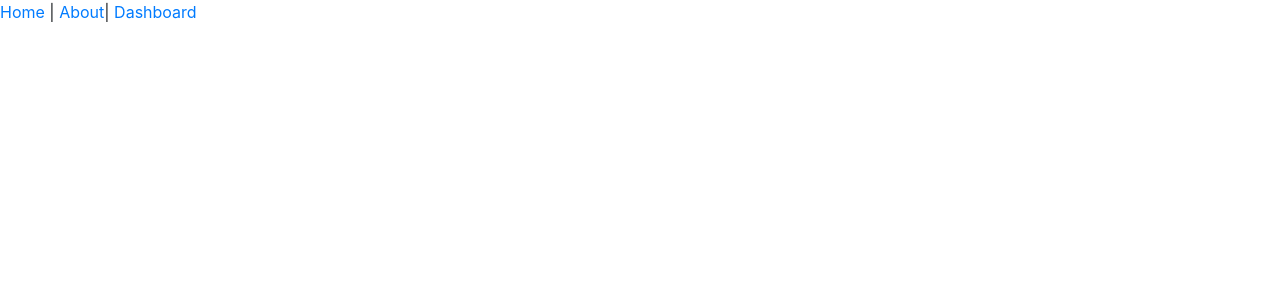
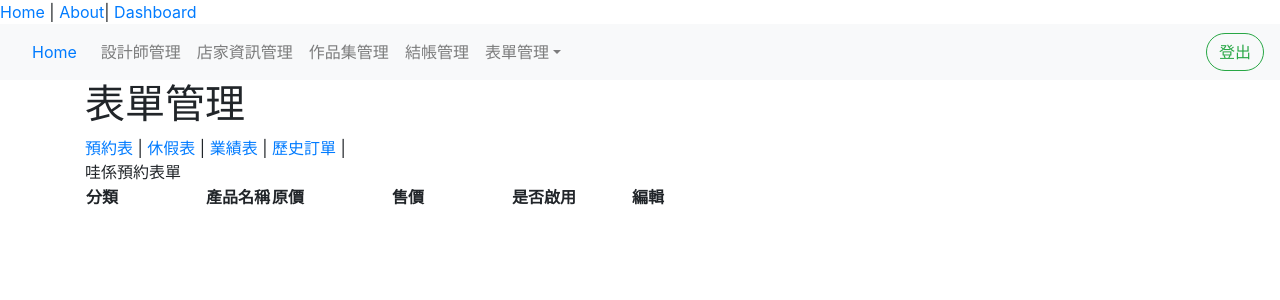
Before and after one commit to felixtt0201/hairhere, a Vue app: page /Dashboard/forms/reservationlist in a window 1280 px wide. Shown: the top 300 px of the page. Built offline with nearby package versions, Linux system fonts and the light colour scheme.

Commit message:
完成路由

```diff
--- /dev/null
+++ b/src/components/Checkout.vue
@@ -0,0 +1,11 @@
+<template>
+  <div>
+    <h1>結帳管理</h1>
+  </div>
+</template>
+
+<script>
+export default {};
+</script>
+
+<style></style>
--- /dev/null
+++ b/src/components/Forms.vue
@@ -0,0 +1,16 @@
+<template>
+  <div>
+    <h1>表單管理</h1>
+    <router-link :to="{ name: 'ReservationList' }">預約表 </router-link>|
+    <router-link to="/Dashboard/forms/vaction">休假表 </router-link>|
+    <router-link to="/Dashboard/forms/performance">業績表 </router-link>|
+    <router-link to="/Dashboard/forms/historicalOrders">歷史訂單 </router-link>|
+    <router-view></router-view>
+  </div>
+</template>
+
+<script>
+export default {};
+</script>
+
+<style></style>
--- /dev/null
+++ b/src/components/Information.vue
@@ -0,0 +1,11 @@
+<template>
+  <div>
+    <h1>店家資訊管理</h1>
+  </div>
+</template>
+
+<script>
+export default {};
+</script>
+
+<style></style>
--- /dev/null
+++ b/src/components/Portfolio.vue
@@ -0,0 +1,11 @@
+<template>
+  <div>
+    <h1>作品集管理</h1>
+  </div>
+</template>
+
+<script>
+export default {};
+</script>
+
+<style></style>
--- a/src/components/dashboarditem/Navbar.vue
+++ b/src/components/dashboarditem/Navbar.vue
@@ -25,16 +25,20 @@
             >
           </li>
           <li class="nav-item">
-            <a class="nav-link" href="#">店家資訊管理</a>
+            <router-link class="nav-link" to="information"
+              >店家資訊管理</router-link
+            >
           </li>
           <li class="nav-item">
-            <a class="nav-link" href="#">作品集管理</a>
+            <router-link class="nav-link" to="portfolio"
+              >作品集管理</router-link
+            >
           </li>
           <li class="nav-item">
-            <a class="nav-link" href="#">結帳管理</a>
+            <router-link class="nav-link" to="checkout">結帳管理</router-link>
           </li>
           <li class="nav-item dropdown">
-            <a
+            <router-link
               class="nav-link dropdown-toggle"
               href="#"
               id="navbarDropdown"
@@ -42,9 +46,9 @@
               data-toggle="dropdown"
               aria-haspopup="true"
               aria-expanded="false"
+              to="forms"
+              >表單管理</router-link
             >
-              表單管理
-            </a>
             <div class="dropdown-menu" aria-labelledby="navbarDropdown">
               <a class="dropdown-item" href="#">預約表</a>
               <div class="dropdown-divider"></div>
--- /dev/null
+++ b/src/components/forms/HistoricalOrders.vue
@@ -0,0 +1,11 @@
+<template>
+  <div>
+    <h1>歷史訂單</h1>
+  </div>
+</template>
+
+<script>
+export default {};
+</script>
+
+<style></style>
--- /dev/null
+++ b/src/components/forms/Performance.vue
@@ -0,0 +1,11 @@
+<template>
+  <div>
+    <h1>業績報表</h1>
+  </div>
+</template>
+
+<script>
+export default {};
+</script>
+
+<style></style>
--- /dev/null
+++ b/src/components/forms/ReservationList.vue
@@ -0,0 +1,23 @@
+<template>
+  <div>
+    <table>
+      <thead>
+        哇係預約表單
+        <tr>
+          <th width="120">分類</th>
+          <th>產品名稱</th>
+          <th width="120">原價</th>
+          <th width="120">售價</th>
+          <th width="120">是否啟用</th>
+          <th width="120">編輯</th>
+        </tr>
+      </thead>
+    </table>
+  </div>
+</template>
+
+<script>
+export default {};
+</script>
+
+<style></style>
--- /dev/null
+++ b/src/components/forms/Vaction.vue
@@ -0,0 +1,11 @@
+<template>
+  <div>
+    <h1>休假表</h1>
+  </div>
+</template>
+
+<script>
+export default {};
+</script>
+
+<style></style>
--- a/src/router/index.js
+++ b/src/router/index.js
@@ -37,6 +37,65 @@ const routes = [
         name: 'Designers',
         component: () => import('../components/Designers.vue'),
       },
+      {
+        path: 'information', // 店家資訊
+        name: 'Information',
+        component: () => import('../components/Information.vue'),
+      },
+      {
+        path: 'portfolio', // 作品集
+        name: 'Portfolio',
+        component: () => import('../components/Portfolio.vue'),
+      },
+      {
+        path: 'checkout', // 結帳管理
+        name: 'Checkout',
+        component: () => import('../components/Checkout.vue'),
+      },
+      {
+        path: 'forms', // 表單管理
+        name: 'Forms',
+        component: () => import('../components/Forms.vue'),
+        children: [
+          {
+            path: 'reservationlist',
+            name: 'ReservationList',
+            component: () => import('../components/forms/ReservationList.vue'),
+          },
+          {
+            path: 'vaction',
+            name: 'Vaction',
+            component: () => import('../components/forms/Vaction.vue'),
+          },
+          {
+            path: 'performance',
+            name: 'Performance',
+            component: () => import('../components/forms/Performance.vue'),
+          },
+          {
+            path: 'historicalOrders',
+            name: 'HistoricalOrders',
+            component: () => import('../components/forms/HistoricalOrders.vue'),
+          },
+        ],
+      },
+      // {
+      //   path: '/', // 表單管理
+      //   name: 'Forms',
+      //   component: () => import('../components/Forms.vue'),
+      //   children: [
+      //     {
+      //       path: 'reservationlist',
+      //       name: 'ReservationList',
+      //       component: () => import('../components/forms/ReservationList.vue'),
+      //     },
+      //     {
+      //       path: 'vaction',
+      //       name: 'Vaction',
+      //       component: () => import('../components/forms/Vaction.vue'),
+      //     },
+      //   ],
+      // },
     ],
   },
 ];
```
Also changed, not shown: 1 other file (tests, documents, lock files or other folders).
